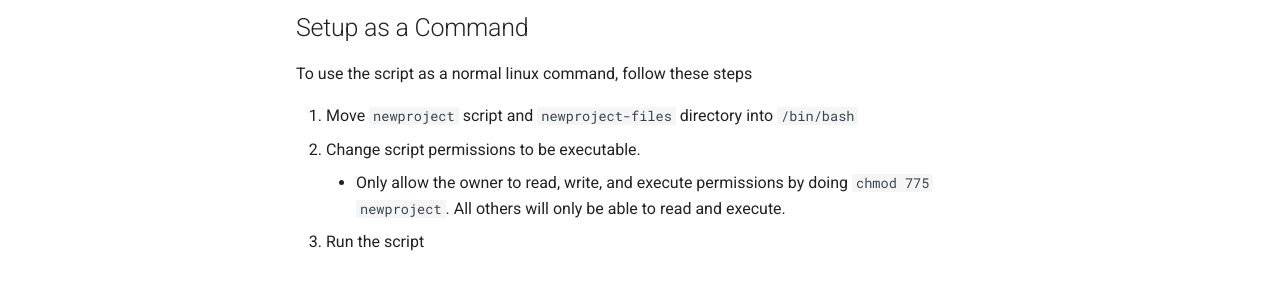
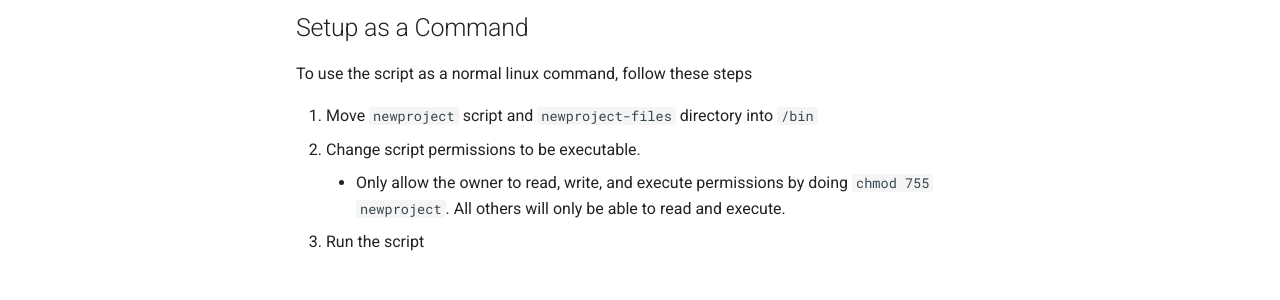
Before and after one commit to RyanB-code/Scripts, an MkDocs documentation site: the page built from docs/newproject/setup.md, in a window 1280 px wide. Shown: the part 425-725 px from the top of the page. Built offline with MkDocs 1.6.1 and Material for MkDocs 9.7.7, drawn with Linux system fonts in a browser that asks for light colours.

Commit message:
Fixed grammar and logical errors in documentation

```diff
--- a/docs/newproject/setup.md
+++ b/docs/newproject/setup.md
@@ -8,7 +8,7 @@ To use the script, the only requisites are that the `newproject` executable is i
 
 To use the script as a normal linux command, follow these steps
 
-1. Move `newproject` script and `newproject-files` directory into `/bin/bash`
+1. Move `newproject` script and `newproject-files` directory into `/bin`
 2. Change script permissions to be executable.
-    - Only allow the owner to read, write, and execute permissions by doing `chmod 775 newproject`. All others will only be able to read and execute.
+    - Only allow the owner to read, write, and execute permissions by doing `chmod 755 newproject`. All others will only be able to read and execute.
 3. Run the script
```
Also changed, not shown: docs/newproject/usage.md (+1 -1 lines).
